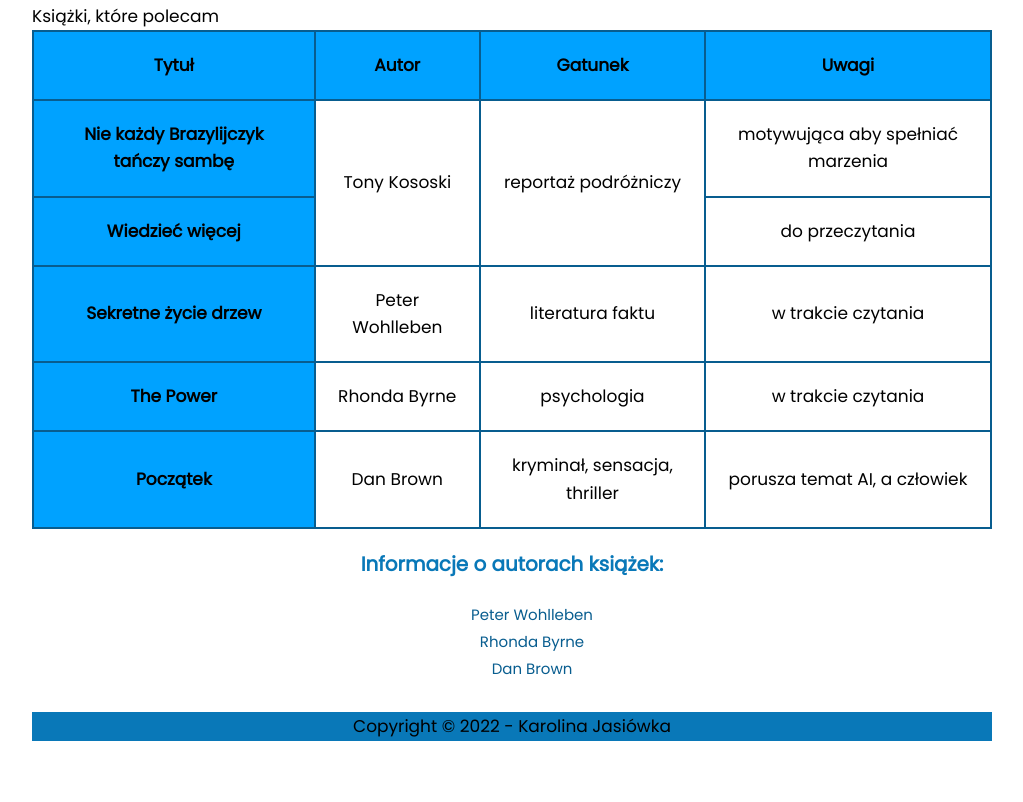
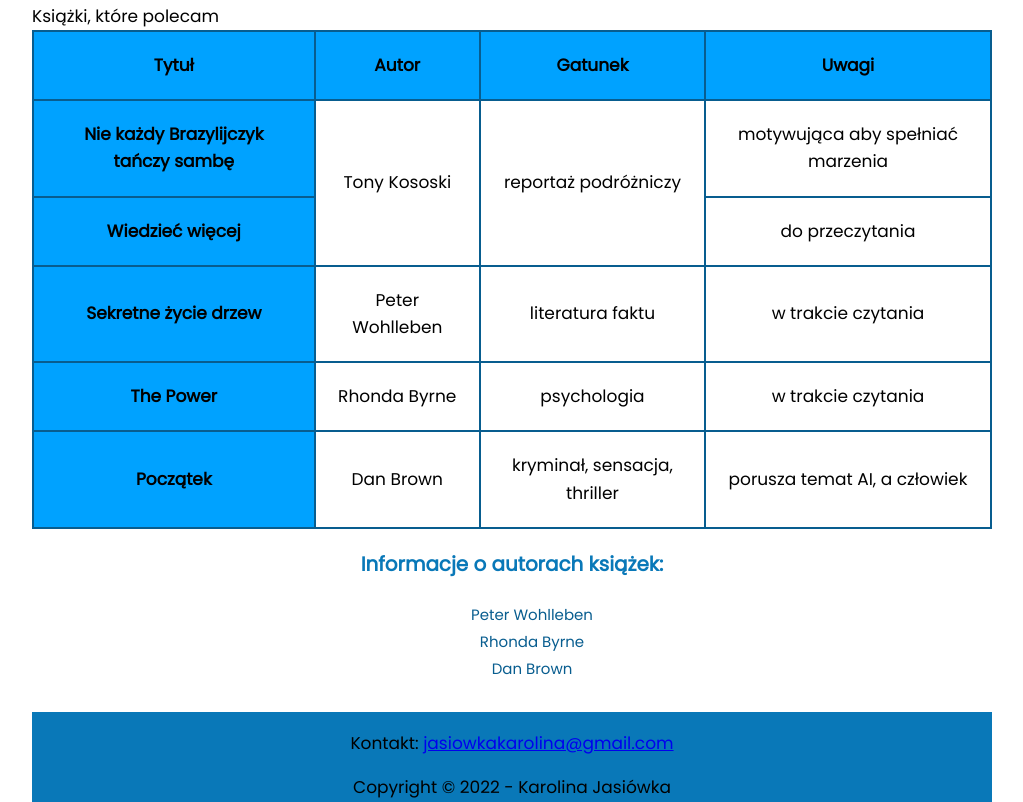
Before and after one commit to Karolcia333/Homepage, a plain HTML site: page index.html in a window 1280 px wide. Shown: the part 1116-1918 px from the top of the page, without its empty margins (128-1151 px from the left). Before the commit the page ends 1857 px from the top, so only its background shows below. Drawn offline with nearby package versions, Linux system fonts and the light colour scheme.

Commit message:
added email on footer

```diff
--- a/index.html
+++ b/index.html
@@ -147,6 +147,7 @@
         </ul>
     </main>
     <footer class="footer">
+        <p>Kontakt: <a href="mailto:jasiowkakarolina.com">jasiowkakarolina@gmail.com</a></p>
         Copyright © 2022 - Karolina Jasiówka
     </footer>
 </body>
```
